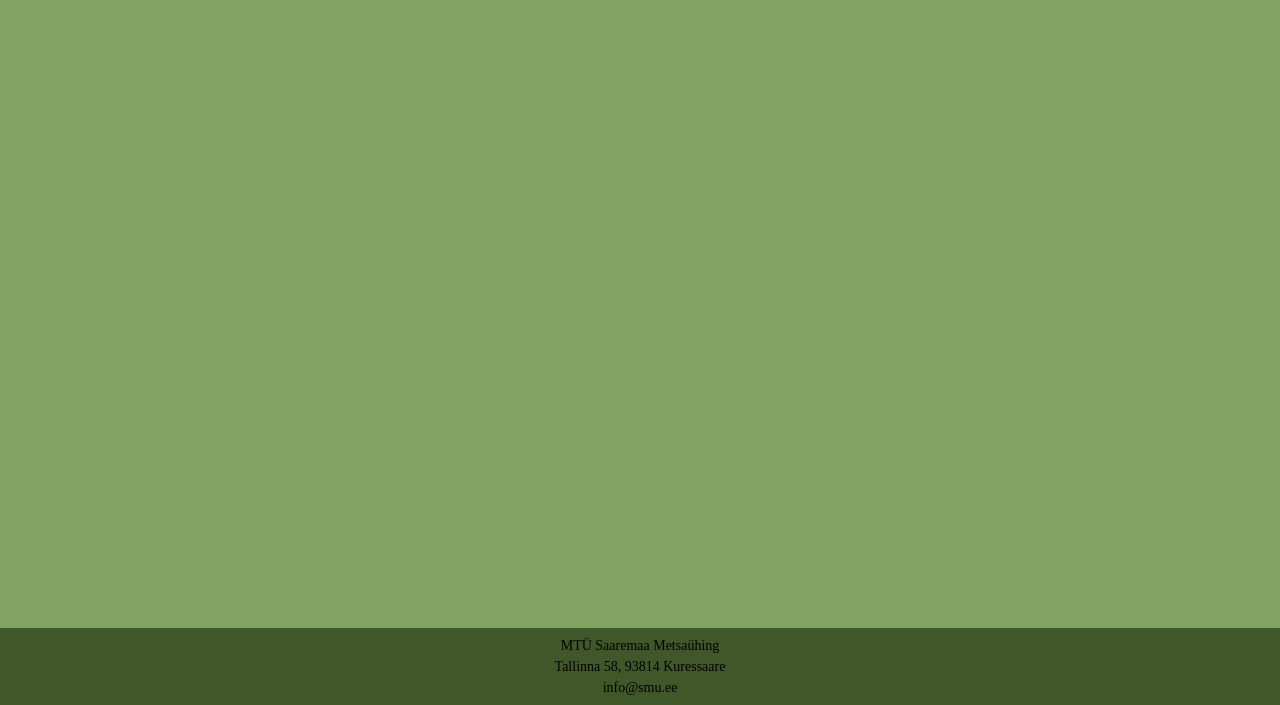
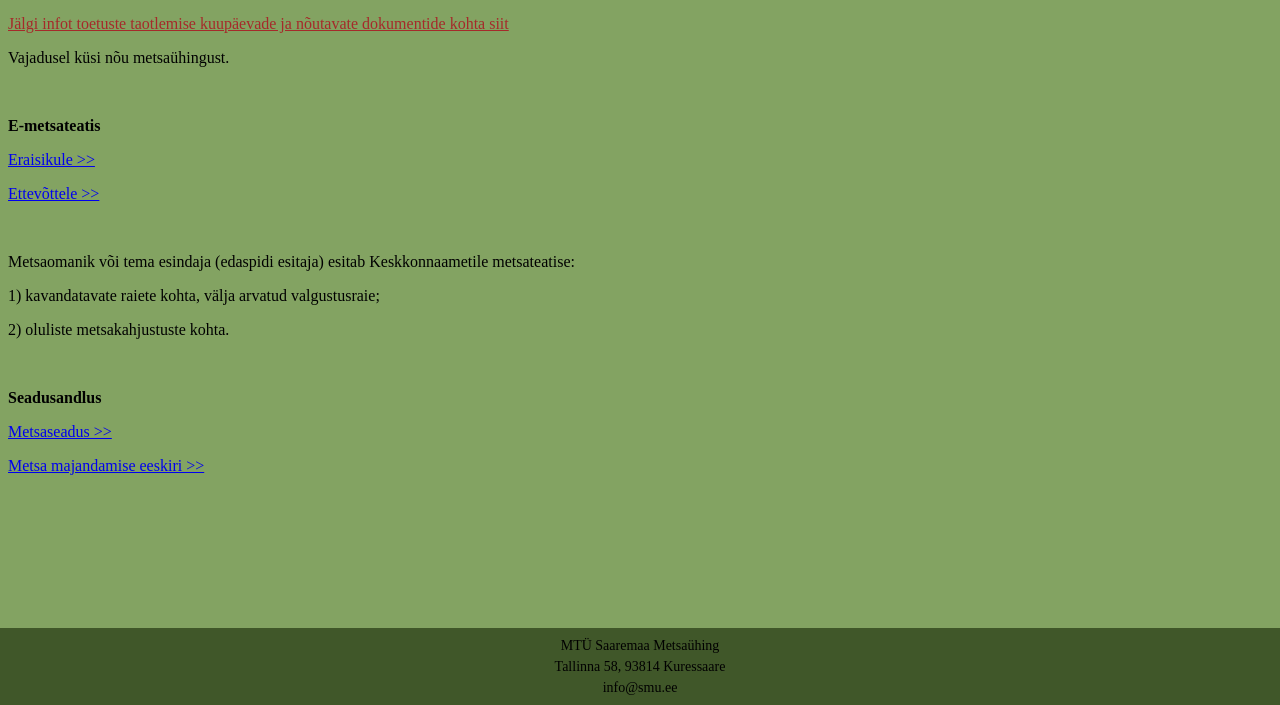
Before and after one commit to kaupohumal/se_ryhmatoo, a plain HTML site: page toetused.html in a window 1280 px wide. Shown: the part 95-800 px from the top of the page. Drawn offline with Linux system fonts and the light colour scheme; a web font is replaced by a local one.

Commit message:
Added content to toetused.html

```diff
--- a/style.css
+++ b/style.css
@@ -80,7 +80,7 @@ h1 {
         border-radius: 0px;
         -moz-border-radius: 0px;
         -webkit-border-radius: 0px;
-        margin:10px
+        margin:10px;
         font-size: 25px;
 }
 
@@ -88,3 +88,7 @@ h1 {
     width: 360px;
     height: 80px;
 }
+
+.toetused {
+    color: brown;
+}
--- a/toetused.html
+++ b/toetused.html
@@ -19,6 +19,27 @@
     <a href="./kontakt.html">Kontakt</a>
 </div>
 
+<div class="sisu">
+    <br>
+    <a class="toetused" href="https://www.eramets.ee/toetused/"> Jälgi infot toetuste taotlemise kuupäevade ja nõutavate dokumentide kohta siit</a>
+    <br>
+    <p>Vajadusel küsi nõu metsaühingust.</p>
+    <br>
+    <p><b>E-metsateatis</b></p>
+    <p> <a href="https://www.eesti.ee/portaal/portaal.sisene?level=30&loc=!xteeportal.p_teenuse_kasutamine%3Fteenus%3Dmetsaregister.legacyAuthKodanik.v1">Eraisikule >></a></p>
+    <p><a href="https://www.eesti.ee/portaal/portaal.sisene?level=30&loc=!xteeportal.p_teenuse_kasutamine%3Fteenus%3Dmetsaregister.legacyAuthEttevotja.v1">Ettevõttele >></a></p>
+    <br>
+    <p>Metsaomanik või tema esindaja (edaspidi esitaja) esitab Keskkonnaametile metsateatise:</p>
+    <p>1) kavandatavate raiete kohta, välja arvatud valgustusraie;</p>
+    <p>2) oluliste metsakahjustuste kohta.</p>
+    <br>
+    <p><b>Seadusandlus</b></p>
+    <p><a href="https://www.riigiteataja.ee/akt/MS">Metsaseadus >></a></p>
+    <p><a href="https://www.riigiteataja.ee/akt/12771900">Metsa majandamise eeskiri >></a></p>
+
+
+</div>
+
 
 
 <footer class="footer">
```
Also changed, not shown: teenused.html (+2 -1 lines).
